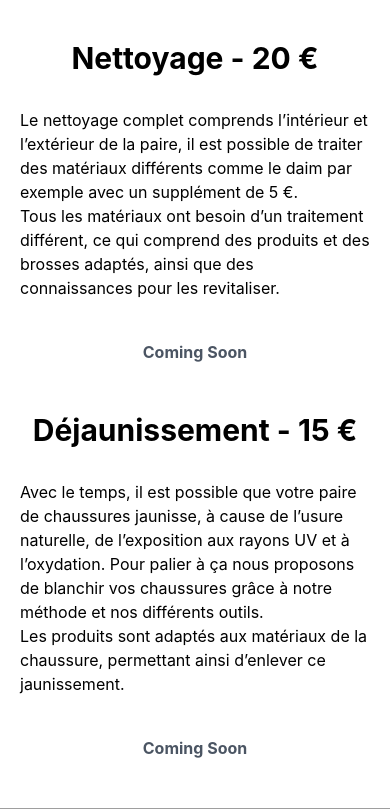
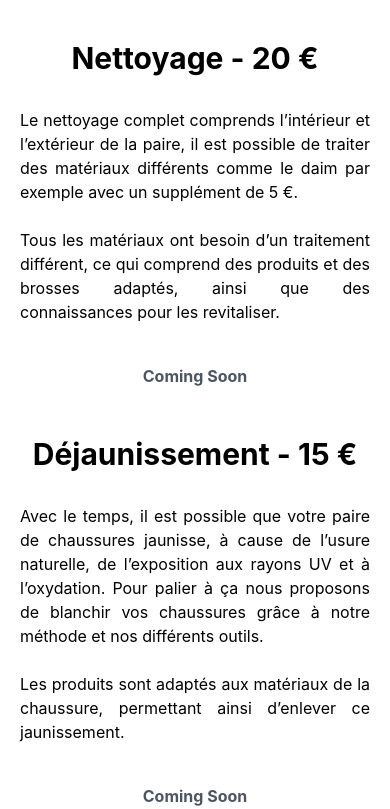
Before and after one commit to Frezz68/swoaper-back, a Symfony app: template templates/prestations/index.html.twig in a window 390 px wide. Shown: the part 373-1182 px from the top of the page. Run offline with Twig, Linux system fonts and the light colour scheme; the template is opened without the code that fills it, so the values that code supplies are empty; some libraries are stand-ins or nearby versions; grey boxes are pictures that could not be loaded.

Commit message:
Update texte presta

```diff
--- a/templates/prestations/index.html.twig
+++ b/templates/prestations/index.html.twig
@@ -10,7 +10,7 @@
             </div>
             <div class="w-full lg:w-1/2 px-5 lg:px-0 flex justify-center items-center lg:items-start flex-col mb-10 lg-mb-0">
                 <h3 class="font-bold text-3xl mb-8">Nettoyage - 20 €</h3>
-                <p class="w-full lg:w-4/5 mb-8">Le nettoyage complet comprends l’intérieur et l’extérieur de la paire, il est possible de traiter des matériaux différents comme le daim par exemple avec un supplément de 5 €.<br>
+                <p class="w-full lg:w-4/5 mb-8 text-justify">Le nettoyage complet comprends l’intérieur et l’extérieur de la paire, il est possible de traiter des matériaux différents comme le daim par exemple avec un supplément de 5 €.<br><br>
                     Tous les matériaux ont besoin d’un traitement différent, ce qui comprend  des produits et des brosses adaptés, ainsi que des connaissances pour les revitaliser.</p>
                 <a href="" class="border-4 border-gray-blue text-gray-600 font-bold py-2 px-4 rounded-lg hover:border-light-blue hover:text-light-blue">Coming Soon</a>
                 <!--{{ path('app_prestations_show_page') }} -->
@@ -19,8 +19,8 @@
         <div class="w-full flex flex-col lg:flex-row mt-20">
             <div class="w-full lg:w-1/2 px-5 lg:px-0 flex justify-center items-center lg:items-start flex-col mb-10 lg-mb-0 order-2 lg:order-1">
                 <h3 class="font-bold text-3xl mb-8">Déjaunissement - 15 €</h3>
-                <p class="w-full lg:w-4/5 mb-8">Avec le temps, il est possible que votre paire de chaussures jaunisse, à cause de l’usure naturelle, de l’exposition aux rayons UV et à l’oxydation. Pour palier à ça nous proposons de blanchir vos chaussures grâce à notre méthode et nos différents outils.
-                    <br>Les produits sont adaptés aux matériaux de la chaussure, permettant ainsi d’enlever ce jaunissement.</p>
+                <p class="w-full lg:w-4/5 mb-8 text-justify">Avec le temps, il est possible que votre paire de chaussures jaunisse, à cause de l’usure naturelle, de l’exposition aux rayons UV et à l’oxydation. Pour palier à ça nous proposons de blanchir vos chaussures grâce à notre méthode et nos différents outils.
+                    <br><br>Les produits sont adaptés aux matériaux de la chaussure, permettant ainsi d’enlever ce jaunissement.</p>
                 <a href="" class="border-4 border-gray-blue text-gray-600 font-bold py-2 px-4 rounded-lg hover:border-light-blue hover:text-light-blue">Coming Soon</a>
                 <!--{{ path('app_prestations_show_page') }} -->
             </div>
@@ -34,8 +34,8 @@
             </div>
             <div class="w-full lg:w-1/2 px-5 lg:px-0 flex justify-center items-center lg:items-start flex-col mb-10 lg-mb-0">
                 <h3 class="font-bold text-3xl mb-8">Restauration peinture - devis</h3>
-                <p class="w-full lg:w-4/5 mb-8">Il est possible que votre paire de chaussures perde de la peinture au fil du temps, c’est pourquoi nous proposons en fonction de rajouter de la peinture tout en respectant les couleurs d’origines.
-                    <br>Avant de réaliser la peinture il est important de nettoyer la chaussure avant de l’appliquer. Les produits sont spécifiques aux matériaux et la peinture utilisée tient dans le temps grâce à une protection qui est ajoutée lors des applications des différentes couches de peinture.</p>
+                <p class="w-full lg:w-4/5 mb-8 text-justify">Il est possible que votre paire de chaussures perde de la peinture au fil du temps, c’est pourquoi nous proposons en fonction de rajouter de la peinture tout en respectant les couleurs d’origines.
+                    <br><br>Avant de réaliser la peinture il est important de nettoyer la chaussure avant de l’appliquer. Les produits sont spécifiques aux matériaux et la peinture utilisée tient dans le temps grâce à une protection qui est ajoutée lors des applications des différentes couches de peinture.</p>
                 <a href="" class="border-4 border-gray-blue text-gray-600 font-bold py-2 px-4 rounded-lg hover:border-light-blue hover:text-light-blue">Coming Soon</a>
                 <!--{{ path('app_contact_page') }} -->
             </div>
```
